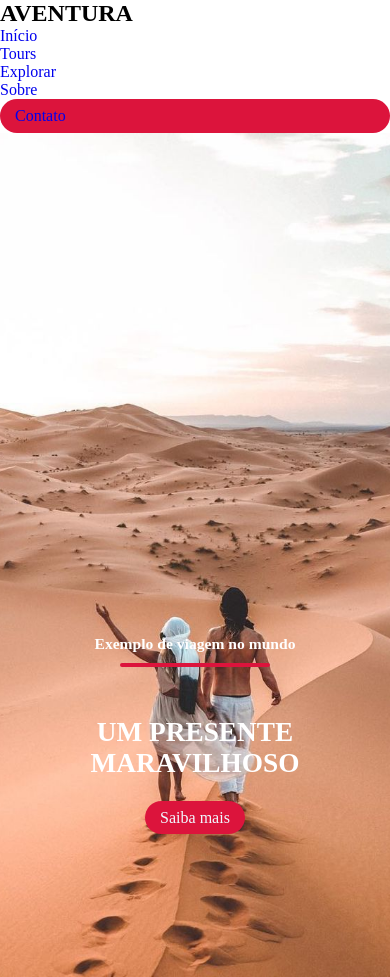
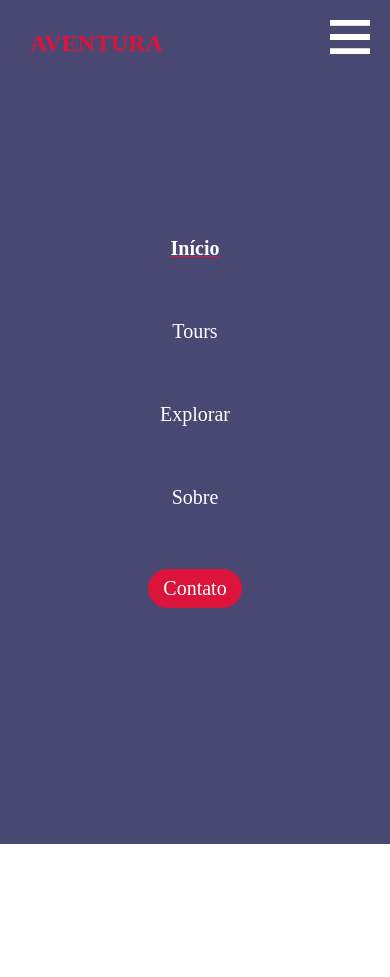
Before and after one commit to Felipeguimaraes777/Sites-completos, a plain HTML site: page site de viagem/index.html in a window 390 px wide. After the commit the page ends 844 px from the top, so only its background shows below. Drawn offline with Linux system fonts and the light colour scheme.

Commit message:
construindo menu

```diff
--- a/site de viagem/index.html
+++ b/site de viagem/index.html
@@ -11,13 +11,14 @@
 
     <nav class="navbar">
         <h1 class="logo">AVENTURA</h1>
-        <ul class="nav-link">
-            <li><a href="#">Início</a></li>
+        <ul class="nav-links">
+            <li class="active"><a href="#">Início</a></li>
             <li><a href="#">Tours</a></li>
             <li><a href="#">Explorar</a></li>
             <li><a href="#">Sobre</a></li>
             <li class="ctn"><a href="#">Contato</a></li>
         </ul>
+        <img src="img/menu-btn.png" alt="" class="menu-btn"></img>
     </nav>
 
     <header>
--- a/site de viagem/style.css
+++ b/site de viagem/style.css
@@ -4,8 +4,45 @@
     box-sizing: border-box;
 }
 
+/* navbar */
+.navbar{
+    position: absolute;
+    top: 0;
+    left: 0;
+    display: flex;
+    width: 100%;
+    justify-content: space-between;
+    padding: 20px;
+    color: crimson;
+}
+
+.nav-links {
+    display: flex;
+    align-items: center;
+}
+
+.nav-links li{
+    margin: 0 30px;
+
+}
+
 a{
     text-decoration: none;
+
+}
+
+ul{
+    list-style: none;
+}
+
+ul a{
+    color: white;
+    font-size: 20px;
+}
+
+.active{
+    text-decoration: underline;
+    font-weight: bold;
 }
 
 header{
@@ -49,3 +86,40 @@ header{
     border-radius: 30px;
     color: aliceblue;
 }
+
+.menu-btn{
+   position: absolute;
+   top: 20px;
+   right: 20px;
+   width: 40px;
+   cursor: pointer ;
+}
+
+/* mobile device */
+@media only screen and (max-width:850px){
+    .navbar{
+        padding: 0;
+    }
+
+    .logo {
+        position: absolute;
+        top: 30px;
+        left: 30px;
+    }
+    .nav-links{
+        flex-direction: column;
+        width: 100%;
+        height: 100vh;
+        justify-content: center;
+        background: #484872;
+        margin-top: -900;
+    }
+
+    .mobile-menu{
+        margin-top: 0;
+    }
+
+    .nav-links li{
+        margin: 30px auto;
+    }
+}
```
Also changed, not shown: site de viagem/img/img1.png (added), site de viagem/img/img2.png (added), site de viagem/img/img3.png (added), site de viagem/img/img4.png (added), site de viagem/img/img5.png (added), site de viagem/img/img6.png (added), site de viagem/img/menu-btn.png (added), 2 other files.
